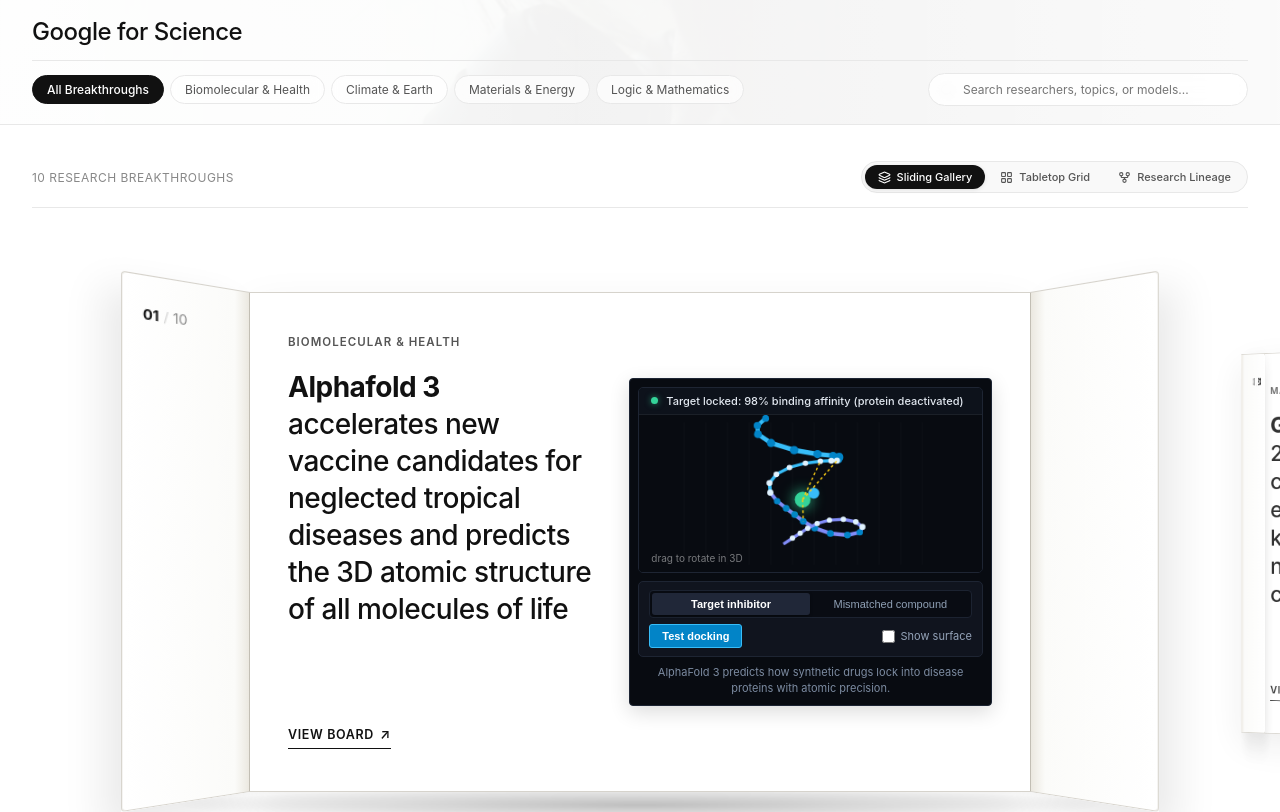
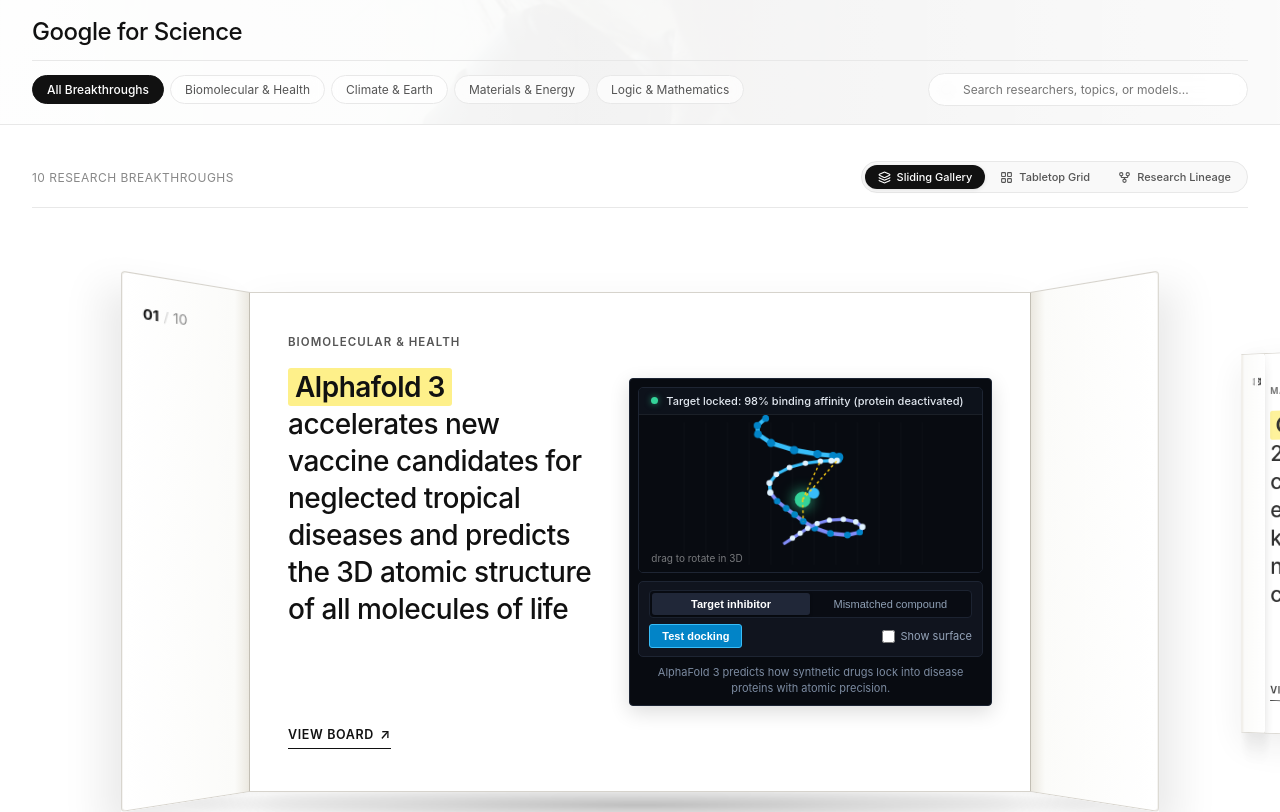
Before and after one commit to atticusgoogle/science-fair, a React (Vite) app: page / in a window 1280 px wide. Shown: the top 812 px of the page. Built offline with nearby package versions, Linux system fonts and the light colour scheme; a web font is replaced by a local one.

Commit message:
Highlight main research/product name in soft light yellow in Sliding Gallery

```diff
--- a/src/components/SlidingGallery.jsx
+++ b/src/components/SlidingGallery.jsx
@@ -279,7 +279,7 @@
                         </div>
 
                         <h2 className="poster-headline-grand">
-                          <strong className="poster-highlight-name">{valueData.highlight}</strong>{' '}
+                          <mark className="poster-highlight-name">{valueData.highlight}</mark>{' '}
                           {valueData.statement}
                         </h2>
 
--- a/src/index.css
+++ b/src/index.css
@@ -555,10 +555,14 @@
 }
 
 .poster-highlight-name {
-  font-weight: 700;
-  color: var(--ink-primary);
-  background: none;
-  padding: 0;
+  background: #FEF08A;
+  color: #111111;
+  padding: 2px 7px;
+  border-radius: 3px;
+  font-weight: 600;
+  display: inline;
+  box-decoration-break: clone;
+  -webkit-box-decoration-break: clone;
 }
 
 .center-cta-row {
```
